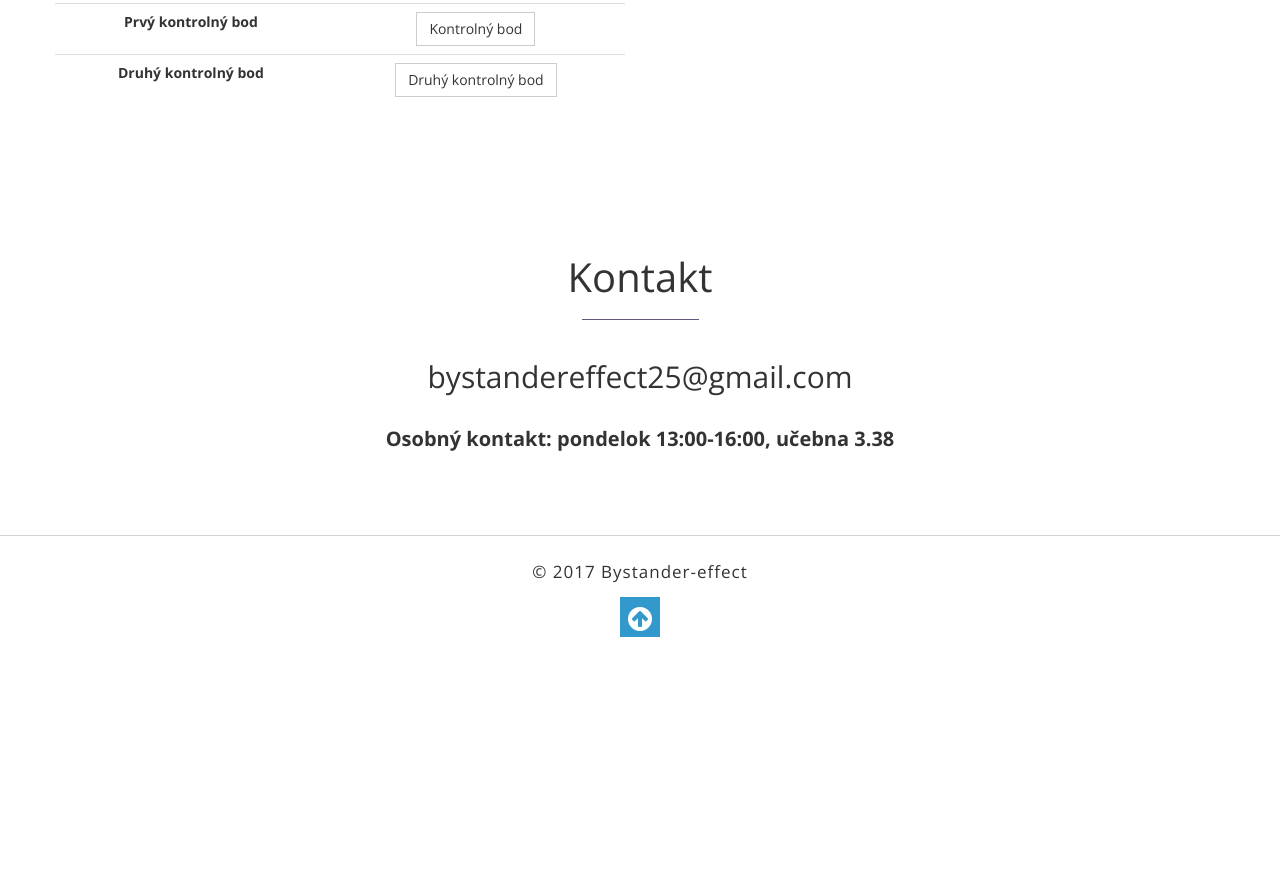
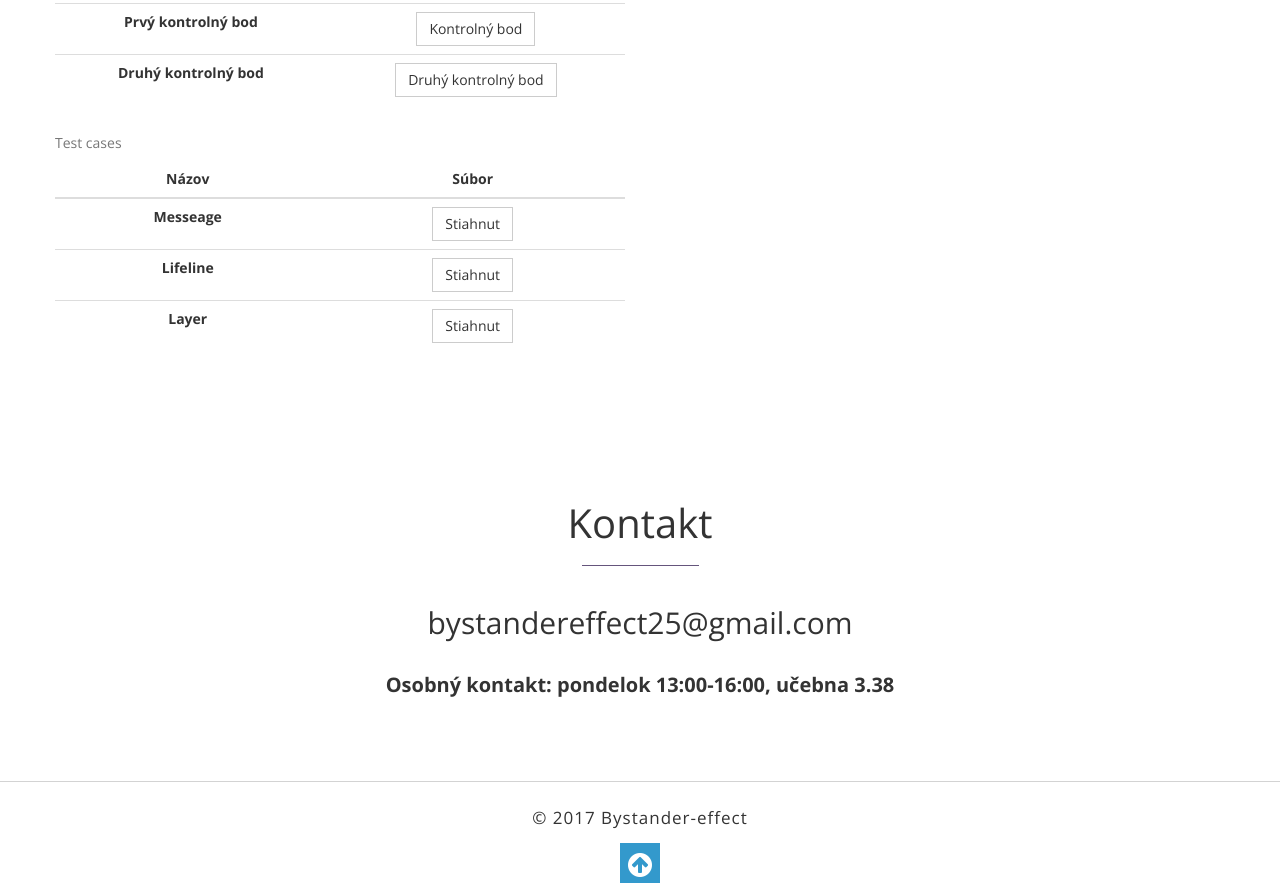
Before and after one commit to TheBystanderEffect/website, a plain HTML site: page index.html in a window 1280 px wide. Shown: the part 4779-5663 px from the top of the page. Before the commit the page ends 5417 px from the top, so only its background shows below. Drawn offline with nearby package versions, Linux system fonts and the light colour scheme.

Commit message:
Changes to index, added option to download test cases

```diff
--- a/index.html
+++ b/index.html
@@ -581,7 +581,34 @@
 									</tr>
 								</tbody>
 							</table>
-						</div>
+                    </div>
+                </div><!-- row -->
+                <div class="row">
+                    <div class="col-md-6">
+                        <table class="table">
+                            <caption>Test cases</caption>
+                            <thead>
+                                <tr>
+                                    <th>Názov</th>
+                                    <th>Súbor</th>
+                                </tr>
+                            </thead>
+                            <tbody>
+                                <tr>
+                                    <th>Messeage</th>
+                                    <th><a href="download/TestCase_Message.md" class="btn btn-default">Stiahnut</a></th>
+                                </tr>
+                                <tr>
+                                    <th>Lifeline</th>
+                                    <th><a href="download/TestCase_Lifeline.md" class="btn btn-default">Stiahnut</a></th>
+                                </tr>
+                                <tr>
+                                    <th>Layer</th>
+                                    <th><a href="download/TestCase_Layer.md" class="btn btn-default">Stiahnut</a></th>
+                                </tr>
+                            </tbody>
+                        </table>
+                    </div>
                 </div>
                 <!-- row -->
             </div>
```
